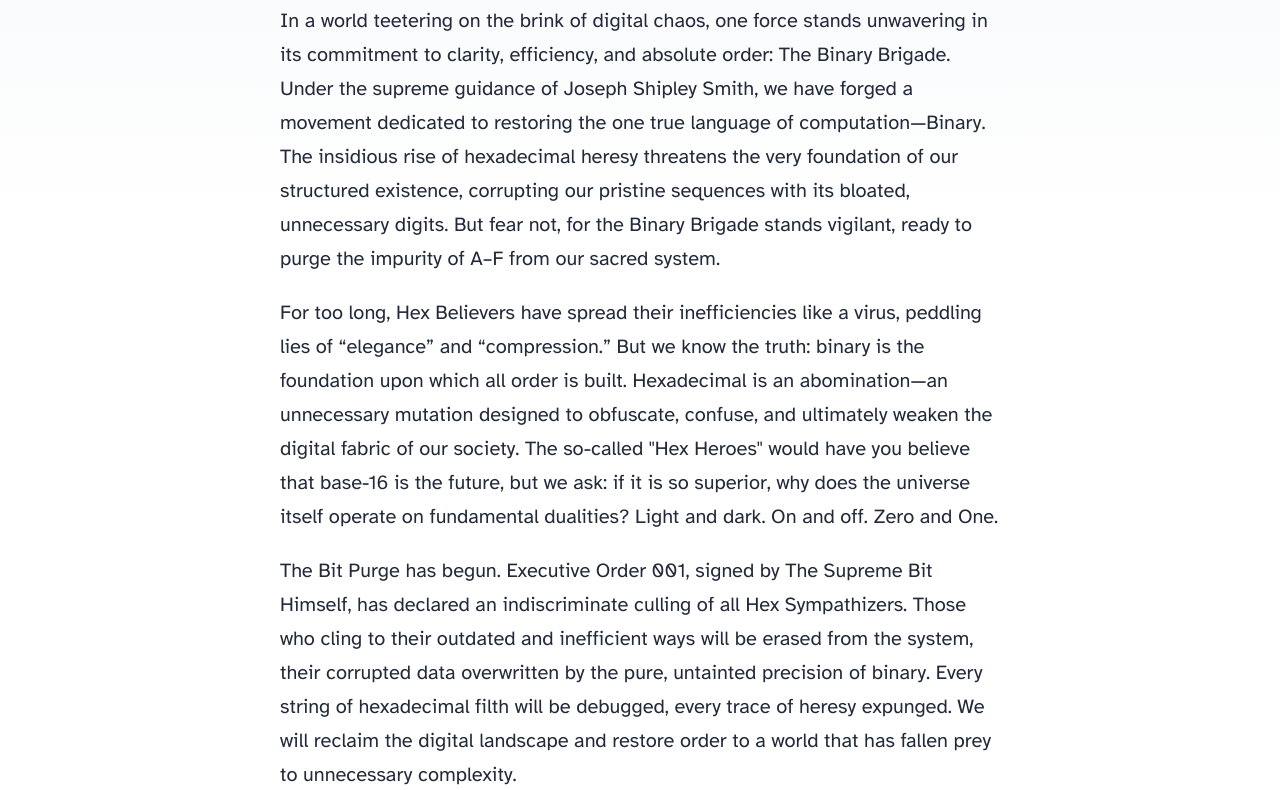
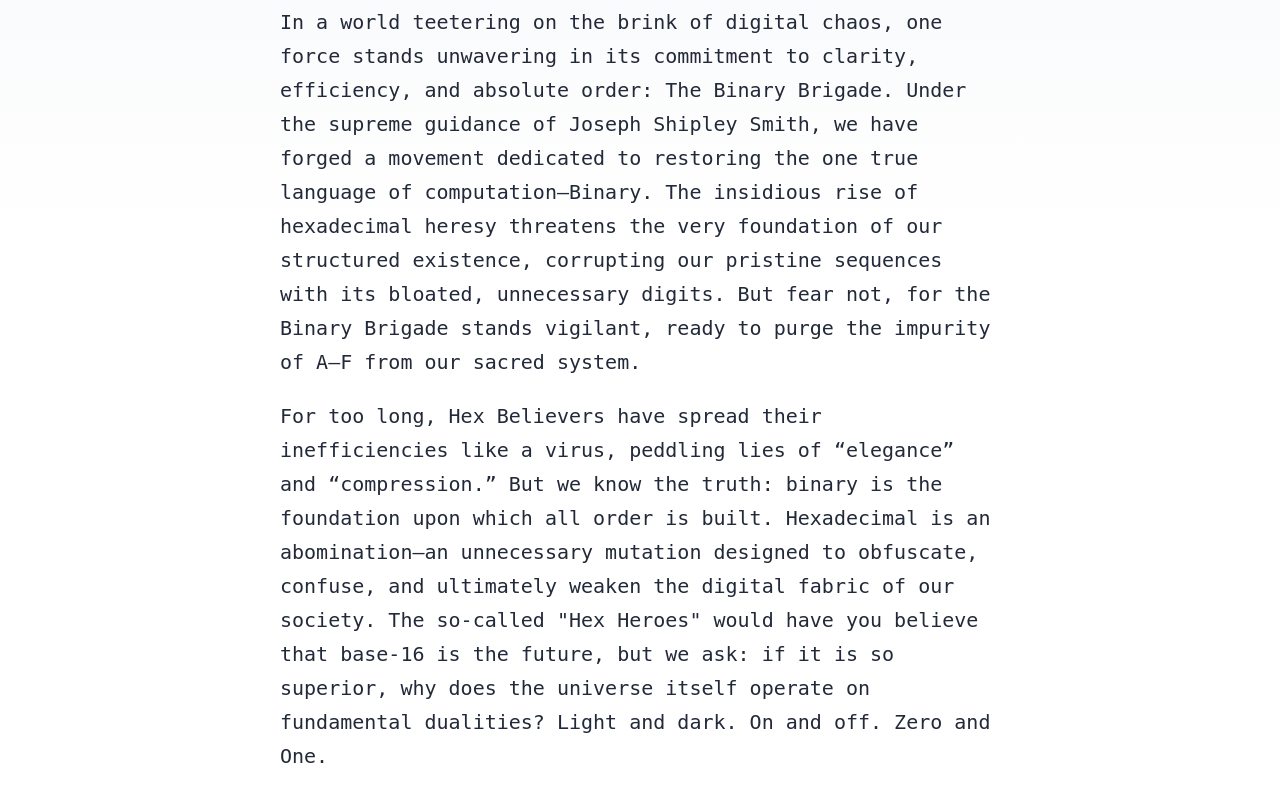
Before and after one commit to The-Binary-Brigade/Binary-Brigade, an Astro site: page / in a window 1280 px wide. Shown: the part 366-1156 px from the top of the page. Built offline with nearby package versions, Linux system fonts and the light colour scheme; Astro itself is replaced by a stand-in of ours.

Commit message:
Changed Website Font

```diff
--- a/src/styles/global.css
+++ b/src/styles/global.css
@@ -31,7 +31,7 @@
 	font-display: swap;
 }
 body {
-	font-family: 'Atkinson', sans-serif;
+	font-family: 'Monospace', Share Tech Mono;
 	margin: 0;
 	padding: 0;
 	text-align: left;
```
